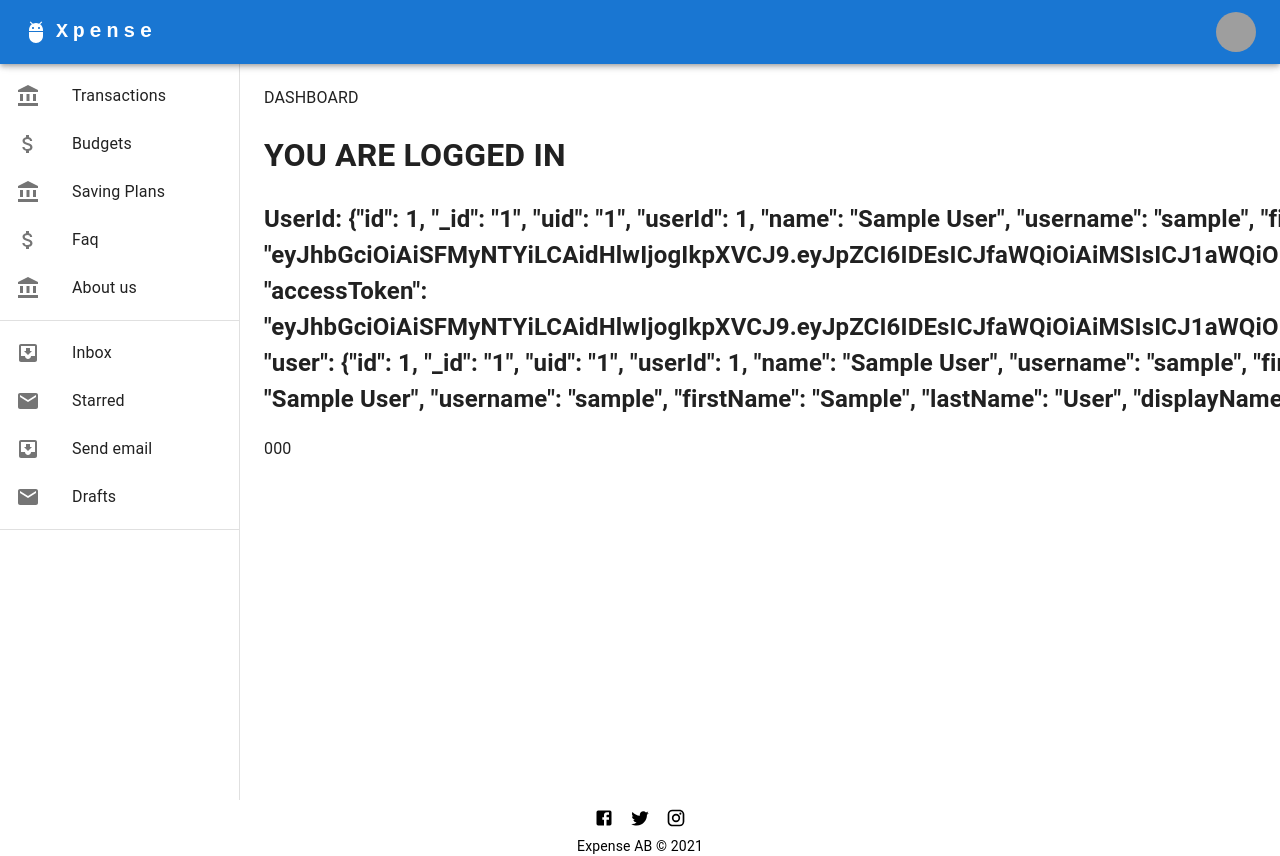
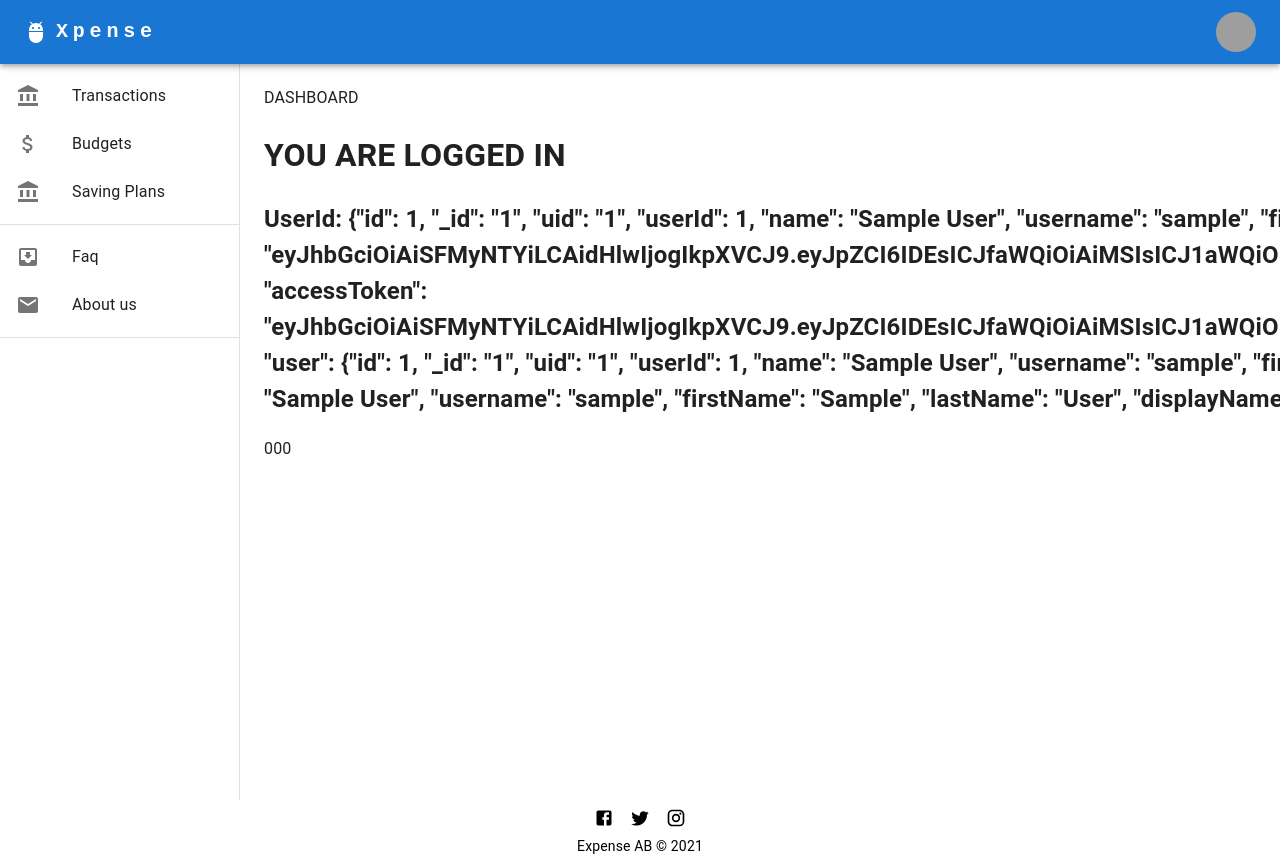
Before and after one commit to Fullstack-Roligheter/Frontend-ReactTS, a React (Create React App) app: page /1/dashboard in a window 1280 px wide. Shown: the top 856 px of the page. Built offline with nearby package versions, Linux system fonts and the light colour scheme; sample sign-in values are in the browser's storage; grey boxes are pictures that could not be loaded.

Commit message:
adjusted sidebar menu

```diff
--- a/src/shared/layout/sidebar/sidebar.tsx
+++ b/src/shared/layout/sidebar/sidebar.tsx
@@ -13,6 +13,7 @@ import MailIcon from '@mui/icons-material/Mail'
 import AccountBalanceIcon from '@mui/icons-material/AccountBalance'
 import AttachMoneyIcon from '@mui/icons-material/AttachMoney'
 import { useNavigate } from 'react-router-dom'
+import { menuItemClasses } from '@mui/material'
 
 const drawerWidth = 240
 
@@ -27,6 +28,9 @@ export default function Sidebar(props: Props) {
     { title: 'Transactions', route: `/${props.user}/transactions` },
     { title: 'Budgets', route: `/${props.user}/budgets` },
     { title: 'Saving Plans', route: `/${props.user}/saving` },
+  ]
+
+  const SubMenu = [
     { title: 'Faq', route: `/faq` },
     { title: 'About us', route: `/omoss` },
   ]
@@ -65,13 +69,13 @@ export default function Sidebar(props: Props) {
           </List>
           <Divider />
           <List>
-            {['Inbox', 'Starred', 'Send email', 'Drafts'].map((text, index) => (
-              <ListItem key={text} disablePadding>
-                <ListItemButton>
+            {SubMenu.map((subMenuItem, index) => (
+              <ListItem key={subMenuItem.title} disablePadding>
+                <ListItemButton onClick={() => navigate(subMenuItem.route)}>
                   <ListItemIcon>
                     {index % 2 === 0 ? <InboxIcon /> : <MailIcon />}
                   </ListItemIcon>
-                  <ListItemText primary={text} />
+                  <ListItemText primary={subMenuItem.title} />
                 </ListItemButton>
               </ListItem>
             ))}
```
